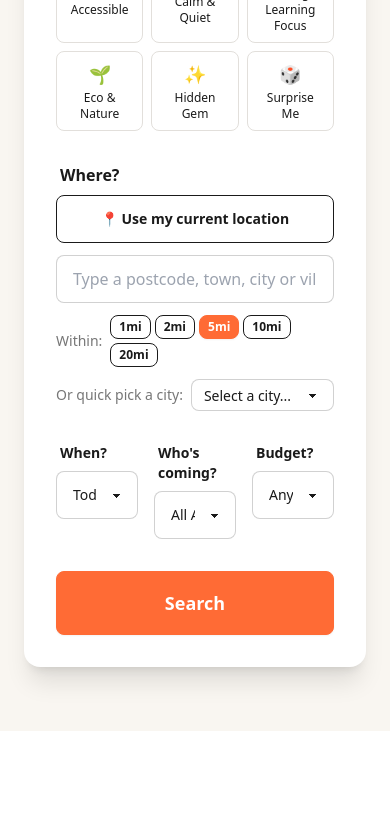
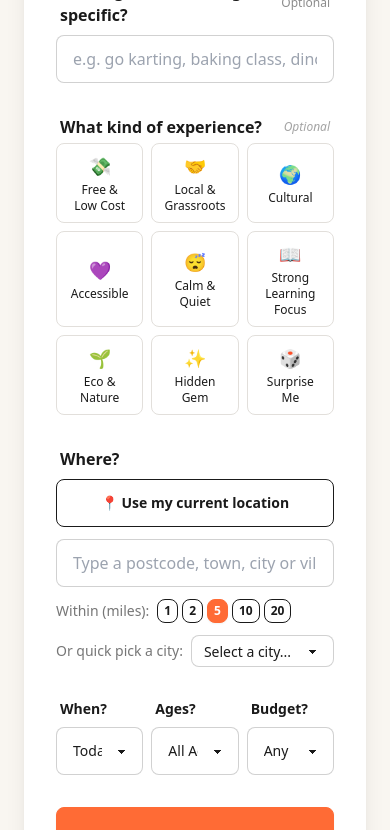
Before and after one commit to scottoswald/HalfTerm, a React (Vite) app in the folder frontend/: page / in a window 390 px wide. Shown: the part 1156-1986 px from the top of the page. Before the commit the page ends 1887 px from the top, so only its background shows below. Built offline with nearby package versions, Linux system fonts and the light colour scheme.

Commit message:
fix: mobile layout improvements - 2col activity grid, radius buttons, Ages label

```diff
--- a/frontend/src/App.tsx
+++ b/frontend/src/App.tsx
@@ -184,7 +184,7 @@ function App() {
                 <span className="label-text font-semibold text-base">What are you looking for?</span>
                 <span className="label-text-alt text-base-content/50">Pick one or more</span>
               </label>
-              <div className="grid grid-cols-4 gap-2">
+              <div className="grid grid-cols-2 sm:grid-cols-4 gap-2">
                 {ACTIVITIES.map(activity => (
                   <button key={activity.value} onClick={() => toggleActivity(activity.value)}
                     className={`btn btn-sm flex-col h-auto py-3 gap-0.5 ${selectedActivities.includes(activity.value) ? 'btn-primary' : 'btn-outline'}`}>
@@ -241,15 +241,18 @@ function App() {
                 value={locationText === 'Current location' ? '' : locationText}
                 onChange={e => handleLocationChange(e.target.value)} />
               <div className="flex items-center gap-2 mb-3">
-                <span className="text-sm text-base-content/60 shrink-0">Within:</span>
-                <div className="flex gap-1 flex-wrap">
-                  {RADIUS_OPTIONS.map(miles => (
-                    <button key={miles} onClick={() => setRadiusMiles(miles)}
-                      className={`btn btn-xs ${radiusMiles === miles ? 'btn-primary' : 'btn-outline'}`}>
-                      {miles}mi
-                    </button>
-                  ))}
-                </div>
+                <span className="text-sm text-base-content/60 shrink-0">Within (miles):</span>
+                  <div className="flex gap-1">
+                    {RADIUS_OPTIONS.map(miles => (
+                      <button
+                        key={miles}
+                        onClick={() => setRadiusMiles(miles)}
+                        className={`btn btn-xs px-1.5 ${radiusMiles === miles ? 'btn-primary' : 'btn-outline'}`}
+                      >
+                        {miles}
+                      </button>
+                    ))}
+                  </div>
               </div>
               <div className="flex items-center gap-2">
                 <span className="text-sm text-base-content/60 shrink-0">Or quick pick a city:</span>
@@ -262,7 +265,7 @@ function App() {
             </div>
 
             {/* When / Who / Budget */}
-            <div className="grid grid-cols-3 gap-4">
+            <div className="grid grid-cols-3 gap-2">
               <div>
                 <label className="label"><span className="label-text font-semibold">When?</span></label>
                 <select className="select select-bordered w-full" value={date} onChange={e => setDate(e.target.value)}>
@@ -270,7 +273,7 @@ function App() {
                 </select>
               </div>
               <div>
-                <label className="label"><span className="label-text font-semibold">Who's coming?</span></label>
+                <label className="label"><span className="label-text font-semibold text-sm">Ages?</span></label>
                 <select className="select select-bordered w-full" value={ageRange} onChange={e => setAgeRange(e.target.value)}>
                   {AGE_RANGES.map(a => <option key={a.value} value={a.value}>{a.label}</option>)}
                 </select>
--- a/frontend/src/Results.tsx
+++ b/frontend/src/Results.tsx
@@ -211,9 +211,9 @@ function Results() {
 
         {searching && <p className="text-sm text-base-content/40 animate-pulse text-center mb-4">Updating results...</p>}
 
-        <div className="flex items-center justify-between mb-6 gap-2">
+        <div className="flex flex-col sm:flex-row items-stretch sm:items-center justify-between mb-6 gap-2">
           <button onClick={() => navigate('/')} className="btn btn-outline btn-sm">← Update search</button>
-          <div className="flex items-center gap-2">
+          <div className="flex items-center gap-2 flex-wrap justify-center">
             <div className="join">
               <button className={`join-item btn btn-sm ${activeTab === 'all' ? 'btn-primary' : 'btn-outline'}`} onClick={() => setActiveTab('all')}>All</button>
               <button className={`join-item btn btn-sm ${activeTab === 'venues' ? 'btn-primary' : 'btn-outline'}`} onClick={() => setActiveTab('venues')}>Venues</button>
```
Also changed, not shown: 1 other file (tests, documents, lock files or other folders).
